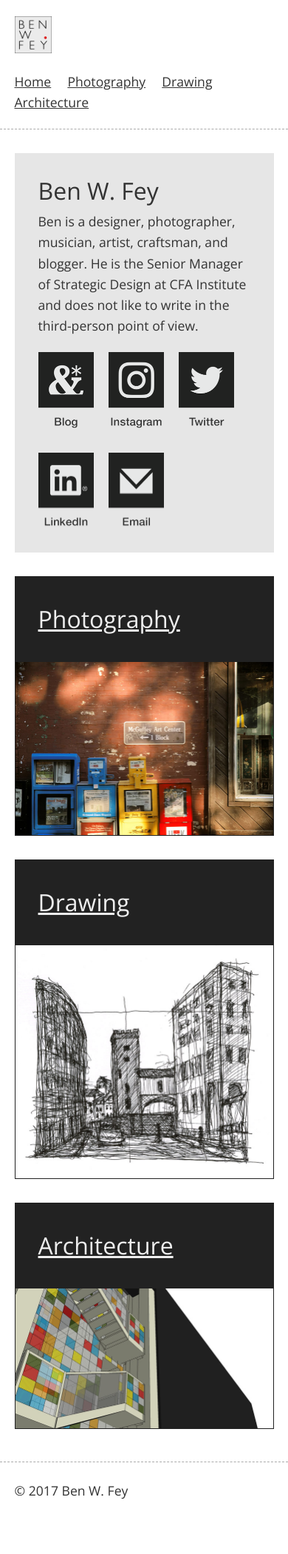
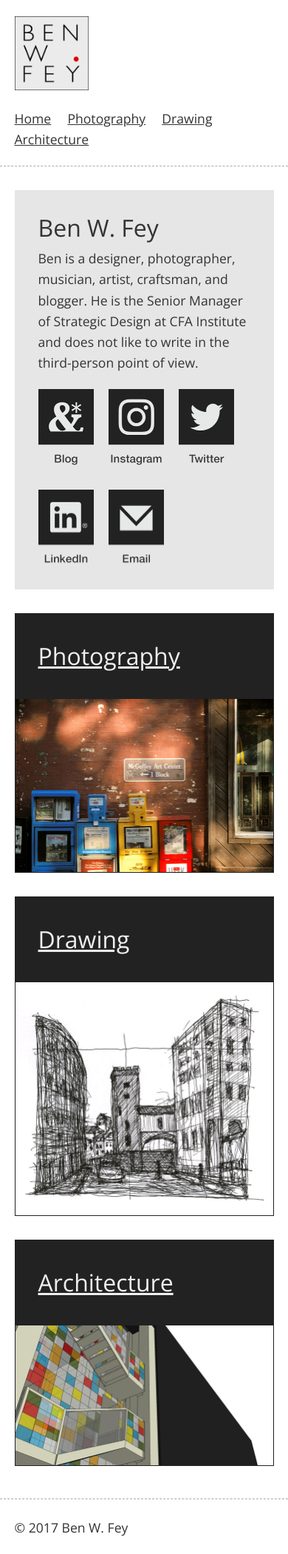
Before and after one commit to andsplat/benwfey, a Jekyll site: the page built from index.html, in a window 390 px wide. Shown: the whole page at 74% size. Built offline with Jekyll 4.4.1, drawn with Linux system fonts in a browser that asks for light colours; the list of posts is cut into pages by our own code; before the commit the page ends 2051 px from its top, so only the background shows below that.

Commit message:
logo update

```diff
--- a/css/main.css
+++ b/css/main.css
@@ -282,7 +282,7 @@ p, ul, ol {
     color: #333;
 }
 .site-logo img {
-	width: 50px;
+	width: 100px;
 }
 nav {
 	margin: 1em 0 0 0;
```
